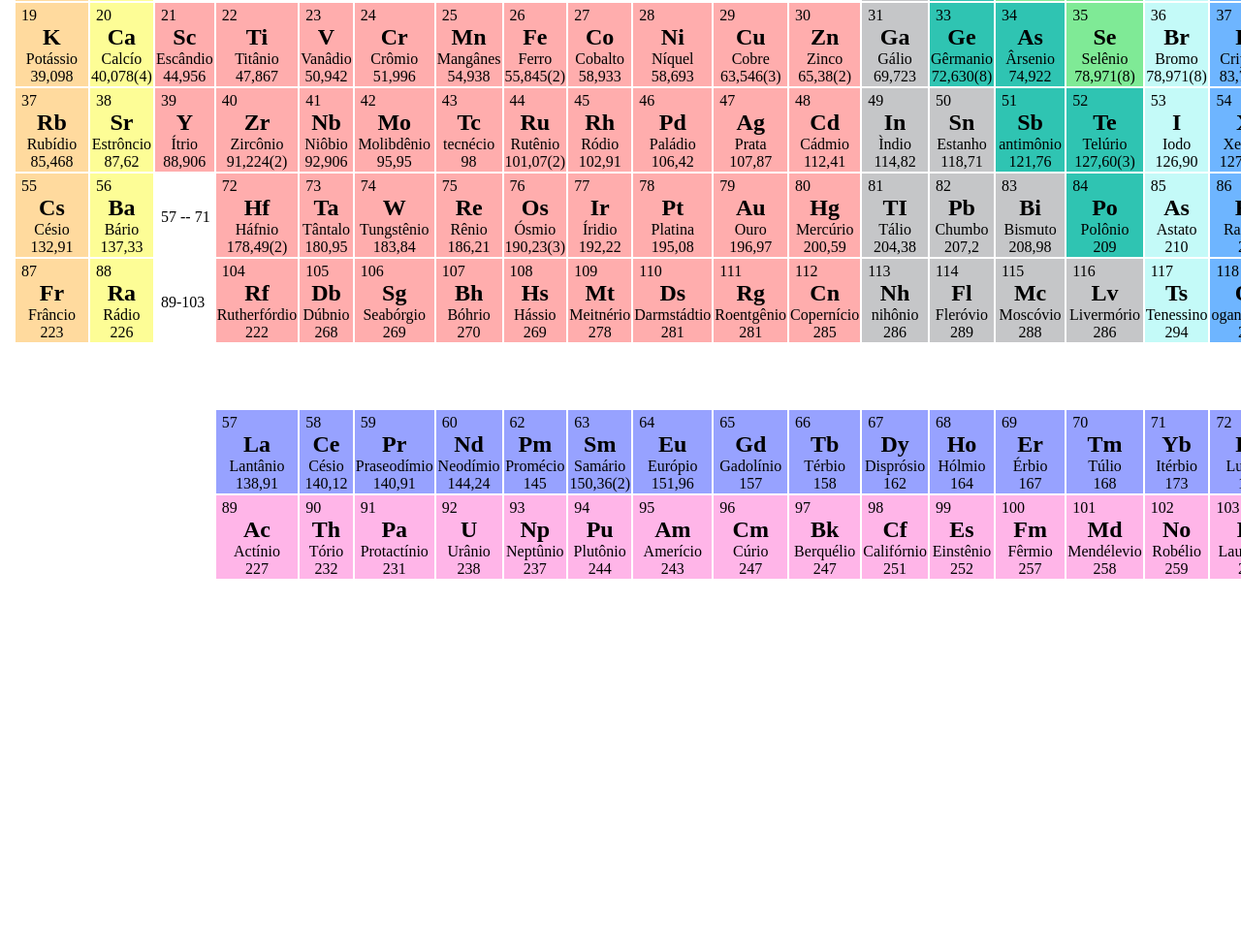
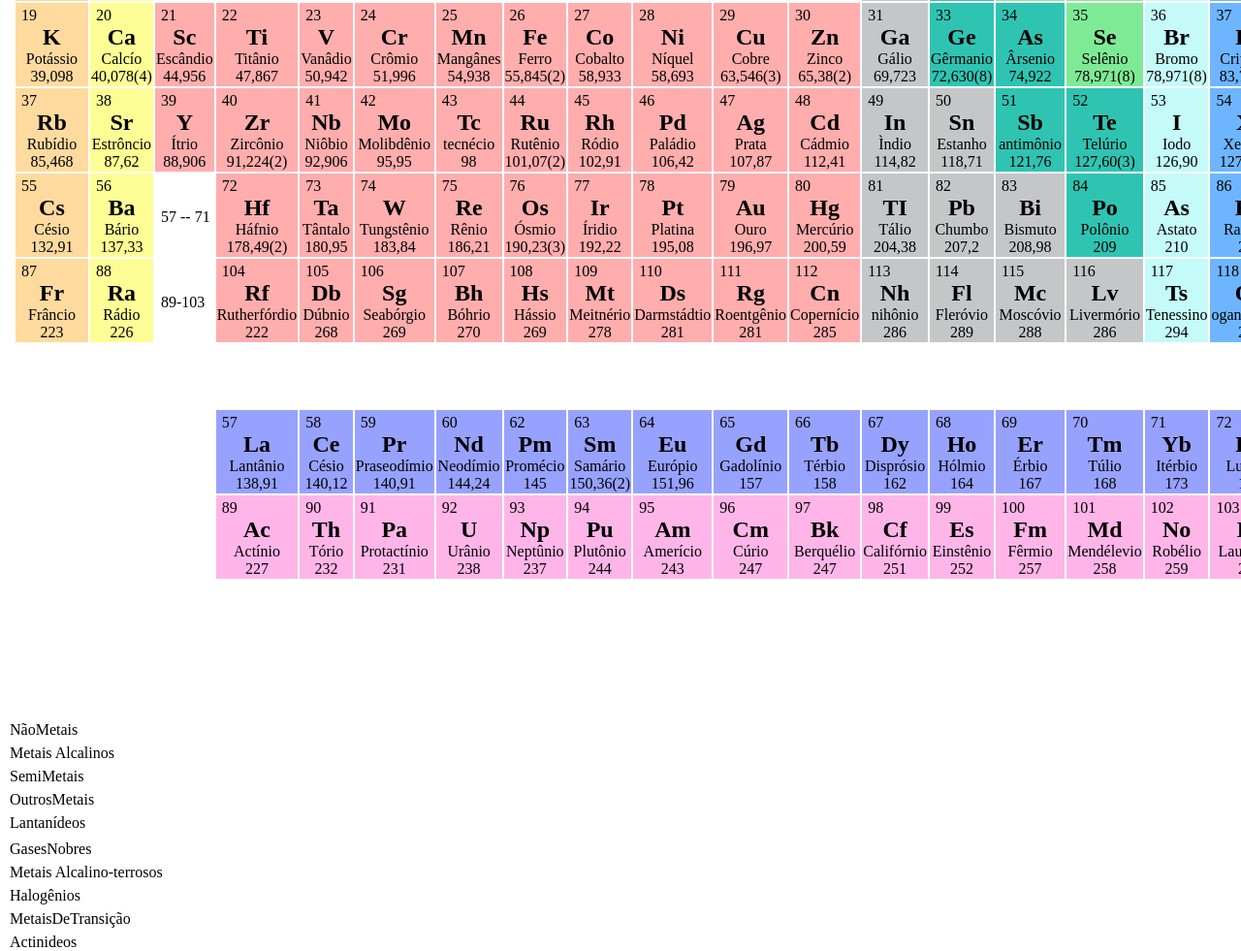
Before and after one commit to PedroDVasconcelos/Tabela-periodica, a plain HTML site: page index.html in a window 1280 px wide. Shown: the part 265-1246 px from the top of the page at 97% size. Before the commit the page ends 1000 px from the top, so only its background shows below. Drawn offline with Linux system fonts and the light colour scheme.

Commit message:
Legendas

```diff
--- a/index.html
+++ b/index.html
@@ -1474,5 +1474,89 @@
             </td>
         </tr>
     </table>
+    <div class = legenda>
+        <div class = "NMP">
+            <div class = "">
+
+            </div>
+            <p>
+                NãoMetais
+            </p>
+        </div>
+        <div class = "MA">
+            <div class = "">
+
+            </div>
+            <p>
+                Metais Alcalinos
+            </p>
+        </div>
+        <div class = "SM">
+            <div class = "">
+
+            </div>
+            <p>
+                SemiMetais
+            </p>
+        </div>
+        <div class = "OT">
+            <div class = "">
+
+            </div>
+            <p>
+                OutrosMetais
+            </p>
+        </div>
+        <div class = "LA">
+            <div class = "">
+
+            </div>
+            <p>
+                Lantanídeos
+            </p>
+        </div>
+    </div>
+    <div class = legenda2>
+        <div class = "GN">
+            <div class = "">
+
+            </div>
+            <p>
+                GasesNobres
+            </p>
+        </div>
+        <div class = "MAT">
+            <div class = "">
+
+            </div>
+            <p>
+                Metais Alcalino-terrosos
+            </p>
+        </div>
+        <div class = "HA">
+            <div class = "">
+
+            </div>
+            <p>
+                Halogênios
+            </p>
+        </div>
+        <div class = "MT">
+            <div class = "">
+
+            </div>
+            <p>
+                MetaisDeTransição
+            </p>
+        </div>
+        <div class = "AC">
+            <div class = "">
+
+            </div>
+            <p>
+                Actinideos
+            </p>
+        </div>
+    </div>
 </body>
 </html>
```
